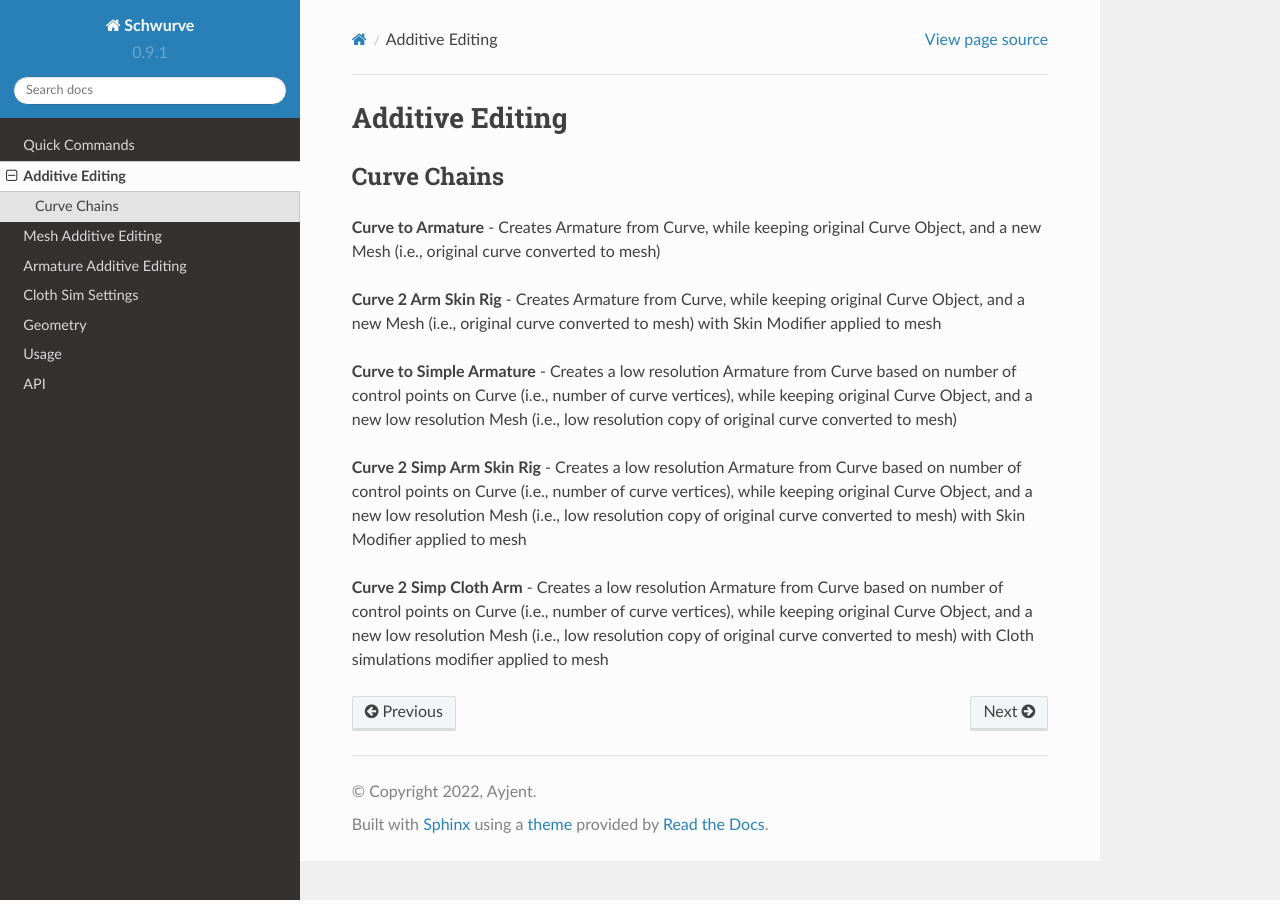
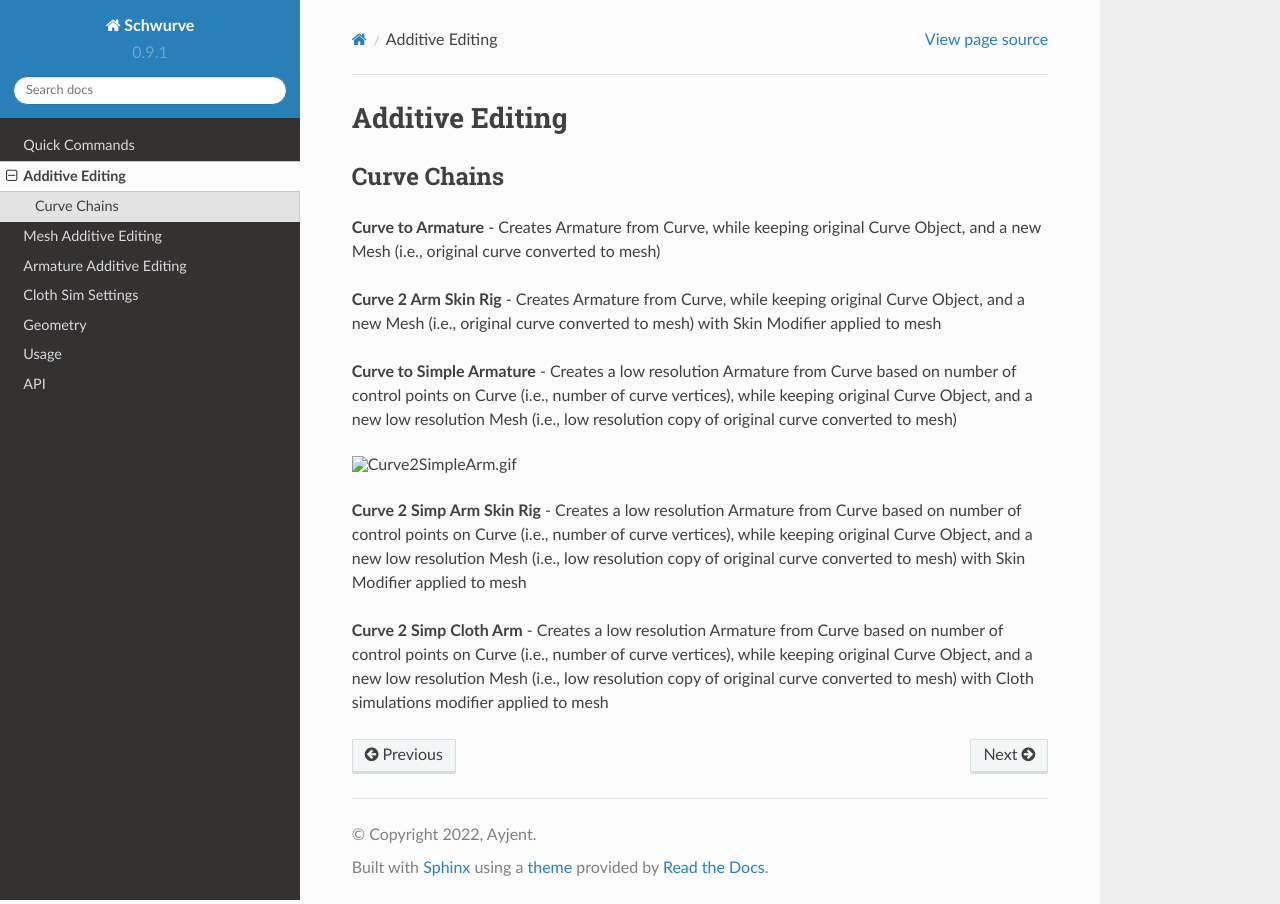
Before and after one commit to Ayjent/SchwurveTest, a Sphinx documentation site: the page built from docs/source/additive_editing.rst, in a window 1280 px wide. Built offline with Sphinx 7.4.7 and the Read the Docs theme 2.0.0, drawn with Linux system fonts in a browser that asks for light colours.

Commit message:
Update additive_editing.rst

```diff
--- a/docs/source/additive_editing.rst
+++ b/docs/source/additive_editing.rst
@@ -12,7 +12,7 @@ Skin Modifier applied to mesh
 **Curve to Simple Armature** - Creates a low resolution Armature from Curve based on number of control points on Curve (i.e., number of curve vertices),
 while keeping original Curve Object, and a new low resolution Mesh (i.e., low resolution copy of original curve converted to mesh)
 
-.. image:. /Curve2SimpleArm.gif
+.. image:: /Curve2SimpleArm.gif
 
 **Curve 2 Simp Arm Skin Rig** - Creates a low resolution Armature from Curve based on number of control points on Curve (i.e., number of curve vertices),
 while keeping original Curve Object, and a new low resolution Mesh (i.e., low resolution copy of original curve converted to mesh) with Skin Modifier
```
